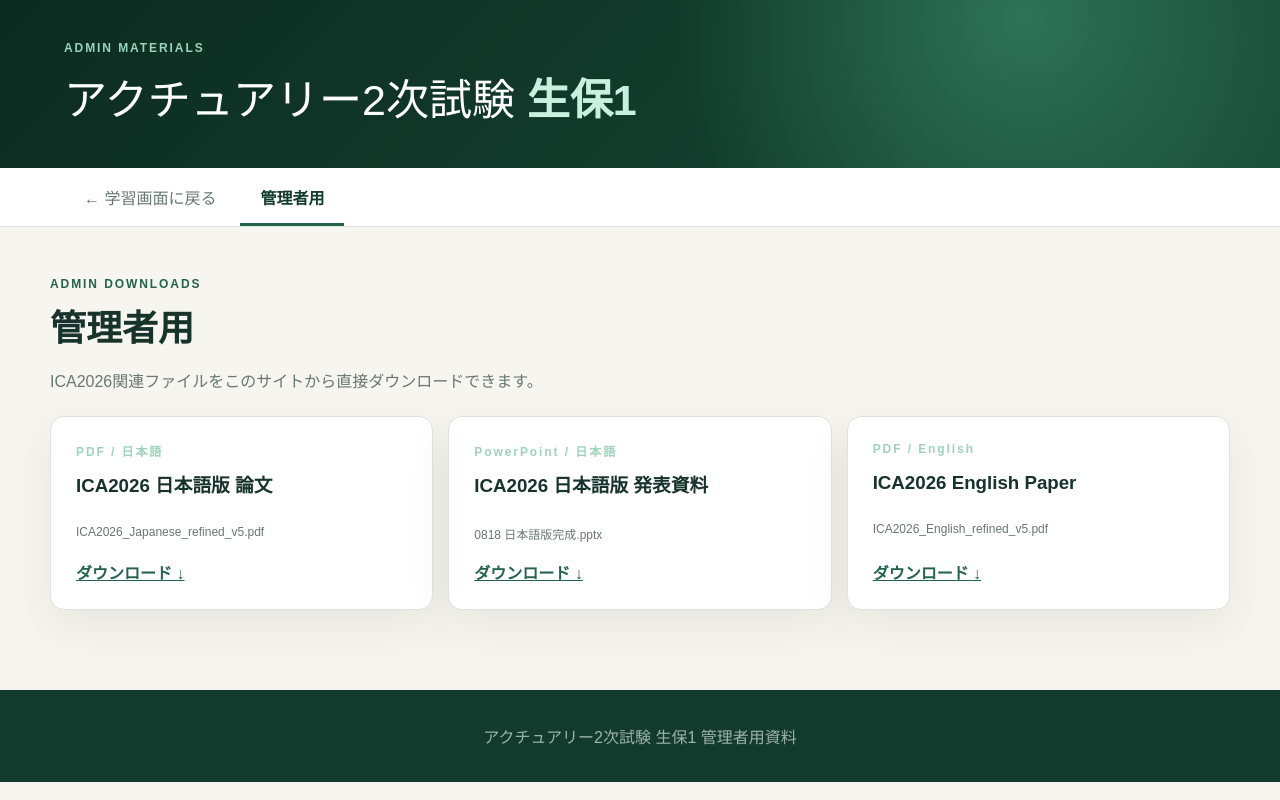
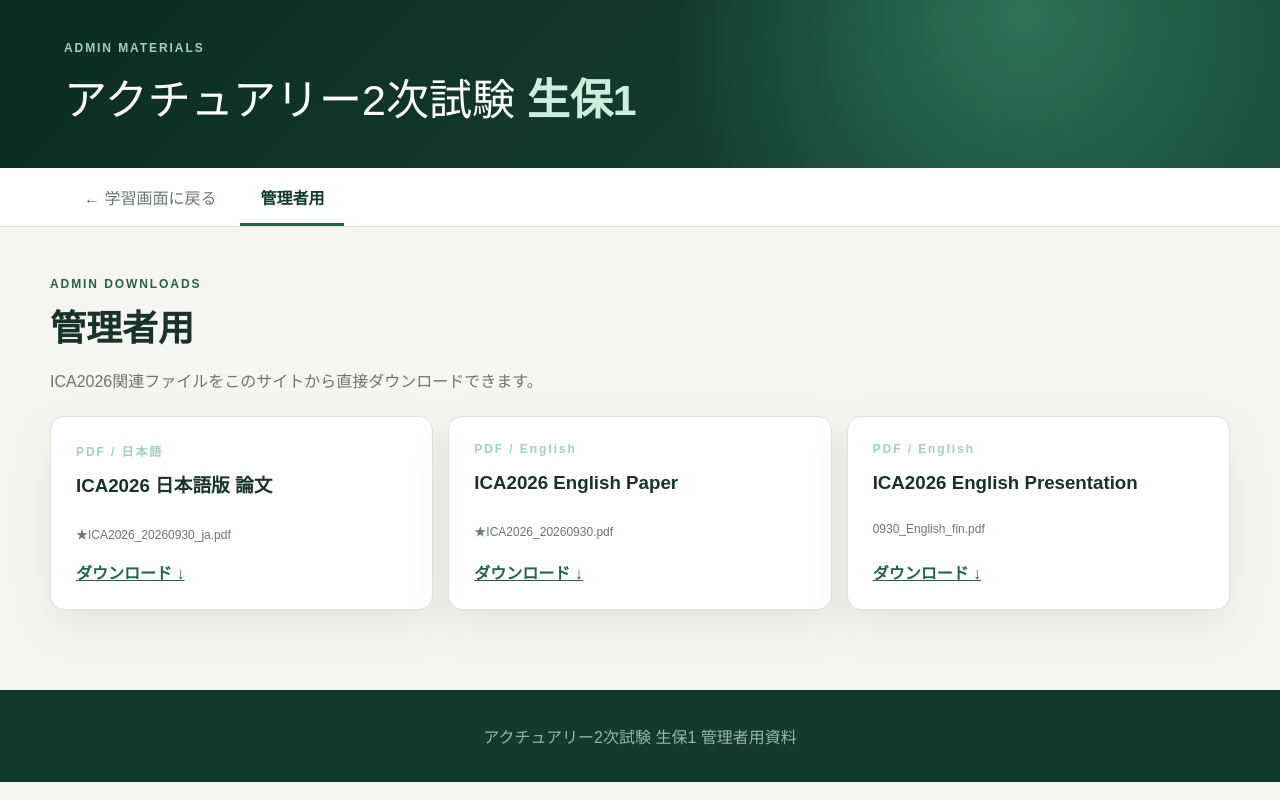
Before and after one commit to yoshi123027-del/actuary-app-seiho1, a Next.js app in the folder vercel/: page /admin in a window 1280 px wide. Built offline with nearby package versions, Linux system fonts and the light colour scheme.

Commit message:
Update admin downloads to latest ICA2026 files

```diff
--- a/vercel/app/admin/page.js
+++ b/vercel/app/admin/page.js
@@ -4,20 +4,20 @@ const files = [
   {
     type: "PDF / 日本語",
     title: "ICA2026 日本語版 論文",
-    filename: "ICA2026_Japanese_refined_v5.pdf",
-    href: "/admin-files/ICA2026_Japanese_refined_v5.pdf",
-  },
-  {
-    type: "PowerPoint / 日本語",
-    title: "ICA2026 日本語版 発表資料",
-    filename: "0818 日本語版完成.pptx",
-    href: "/admin-files/0818%20%E6%97%A5%E6%9C%AC%E8%AA%9E%E7%89%88%E5%AE%8C%E6%88%90.pptx",
+    filename: "★ICA2026_20260930_ja.pdf",
+    href: "/admin-files/%E2%98%85ICA2026_20260930_ja.pdf",
   },
   {
     type: "PDF / English",
     title: "ICA2026 English Paper",
-    filename: "ICA2026_English_refined_v5.pdf",
-    href: "/admin-files/ICA2026_English_refined_v5.pdf",
+    filename: "★ICA2026_20260930.pdf",
+    href: "/admin-files/%E2%98%85ICA2026_20260930.pdf",
+  },
+  {
+    type: "PDF / English",
+    title: "ICA2026 English Presentation",
+    filename: "0930_English_fin.pdf",
+    href: "/admin-files/0930_English_fin.pdf",
   },
 ];
 
```
